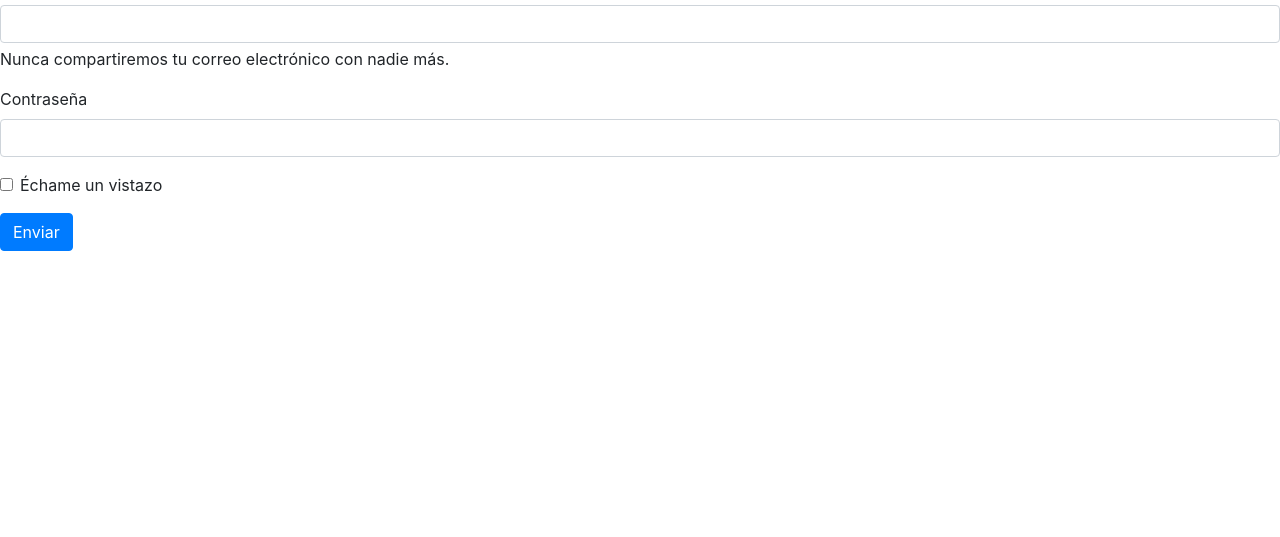
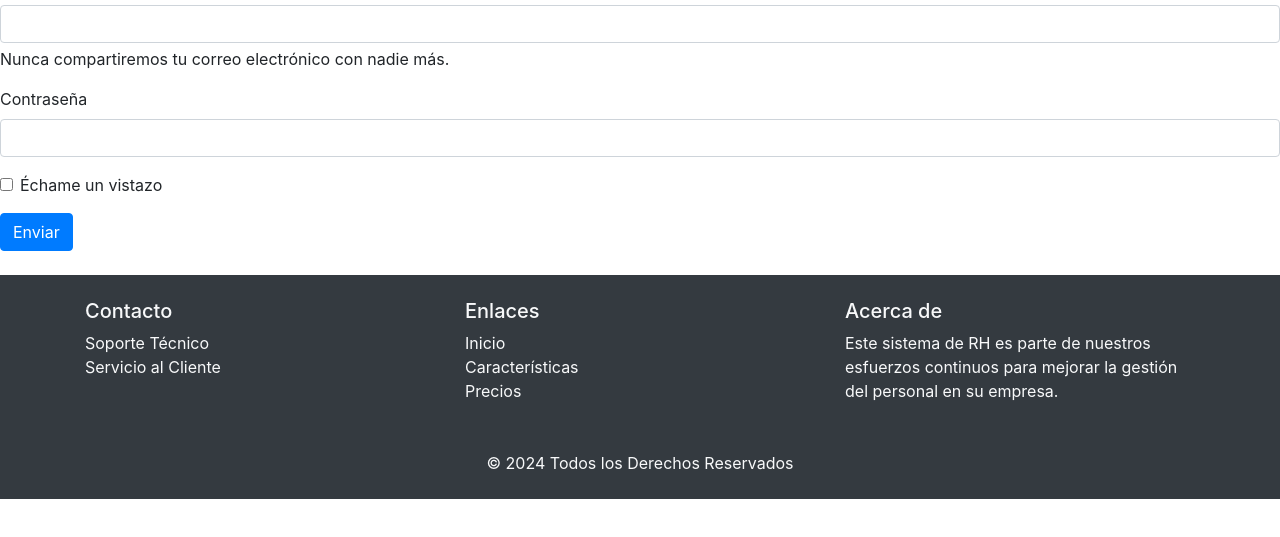
Before and after one commit to Monocker/TareaMajo, a plain HTML site: page index.html in a window 1280 px wide. Shown: the part 83-620 px from the top of the page. Drawn offline with nearby package versions, Linux system fonts and the light colour scheme.

Commit message:
Añadido footer a la página

```diff
--- a/index.html
+++ b/index.html
@@ -70,6 +70,35 @@
 </form>
 
 <!-- Body -->
+<!-- Footer -->
+<footer class="bg-dark text-light py-4 mt-4">
+    <div class="container">
+        <div class="row">
+            <div class="col-md-4 mb-3">
+                <h5>Contacto</h5>
+                <ul class="list-unstyled">
+                    <li><a href="#" class="text-light">Soporte Técnico</a></li>
+                    <li><a href="#" class="text-light">Servicio al Cliente</a></li>
+                </ul>
+            </div>
+            <div class="col-md-4 mb-3">
+                <h5>Enlaces</h5>
+                <ul class="list-unstyled">
+                    <li><a href="#" class="text-light">Inicio</a></li>
+                    <li><a href="#" class="text-light">Características</a></li>
+                    <li><a href="#" class="text-light">Precios</a></li>
+                </ul>
+            </div>
+            <div class="col-md-4 mb-3">
+                <h5>Acerca de</h5>
+                <p>Este sistema de RH es parte de nuestros esfuerzos continuos para mejorar la gestión del personal en su empresa.</p>
+            </div>
+        </div>
+        <div class="text-center mt-3">
+            © 2024 Todos los Derechos Reservados
+        </div>
+    </div>
+</footer>
 
 <!-- Bootstrap JS and dependencies -->
 <script src="https://code.jquery.com/jquery-3.5.1.slim.min.js"></script>
```
